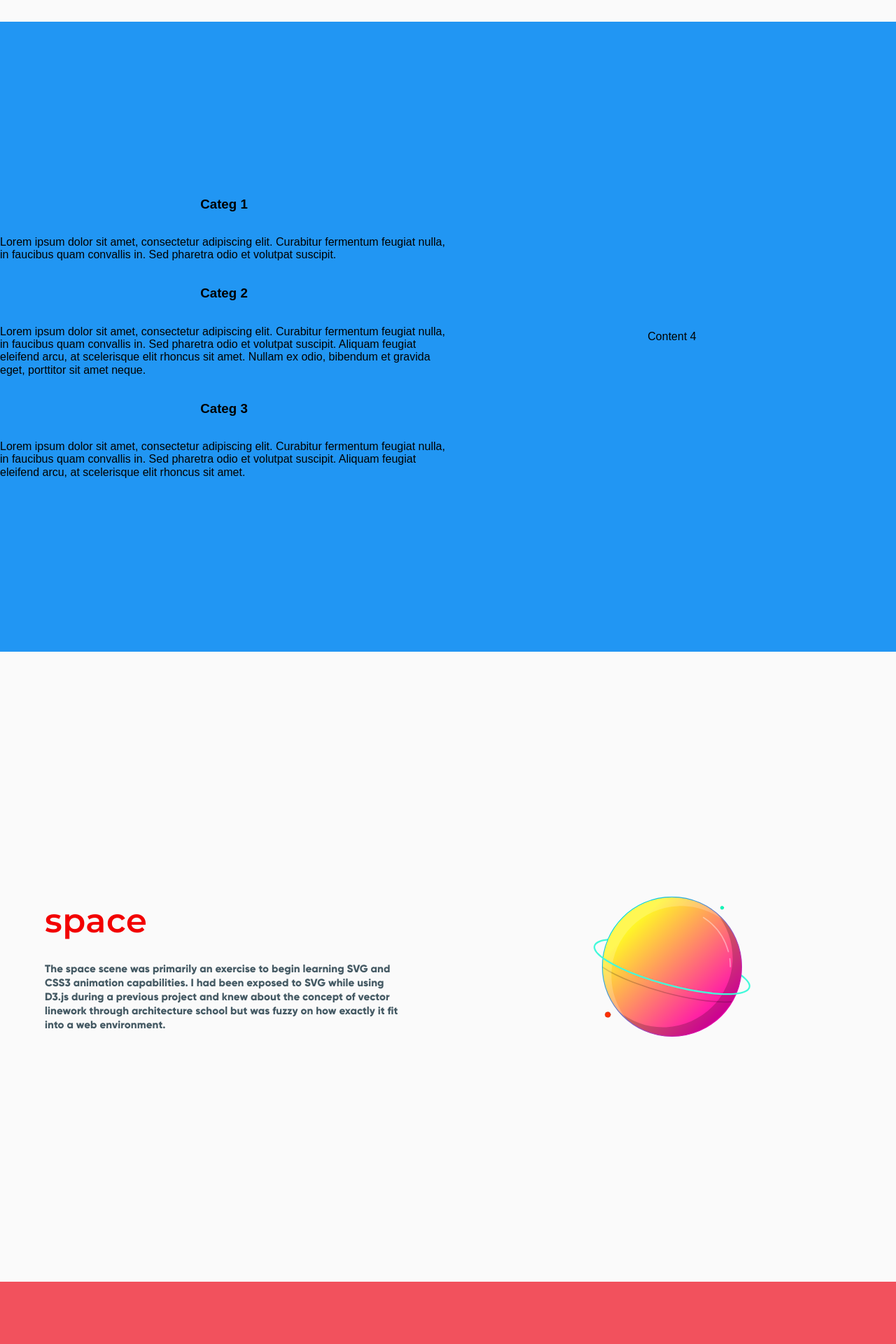
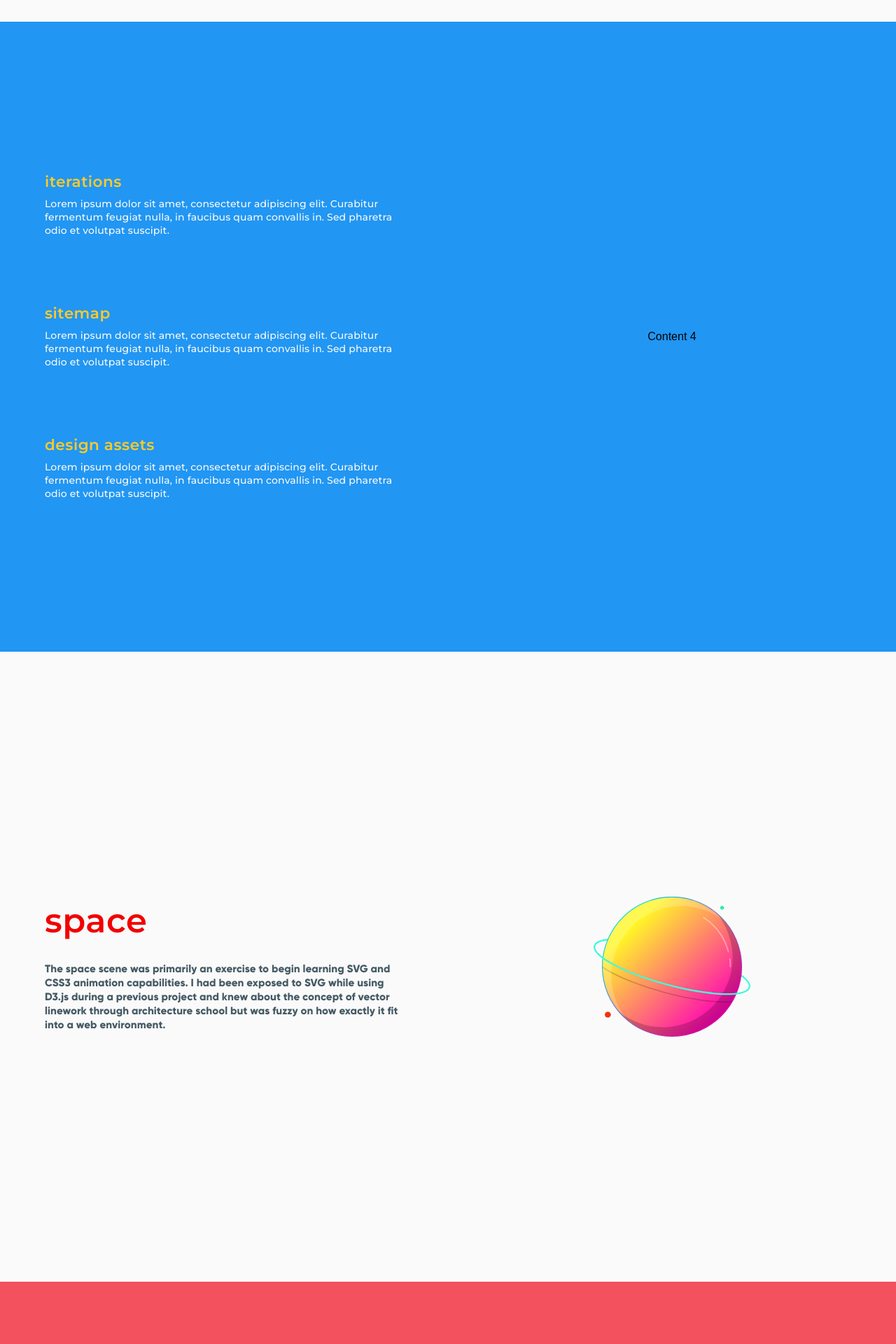
Before and after one commit to sayamkim/portfolio, a Jekyll site: the page built from design_pages/web.html, in a window 1280 px wide. Shown: the part 869-2789 px from the top of the page at 70% size. Built offline with Jekyll 4.4.1, drawn with Linux system fonts in a browser that asks for light colours; nearby versions of some CDN libraries; some of the changed text lies outside the part shown.

Commit message:
Continue layout and visual changes to design-web page.

```diff
--- a/assets/css/design_pages.css
+++ b/assets/css/design_pages.css
@@ -41,7 +41,7 @@
   height: 100%;
 }
 
-.design-title, .design-blurb {
+.design-title, .design-blurb, .sub-design-title, .sub-design-title-2, .sub-design-blurb {
   align-self: flex-start;
 }
 
@@ -70,6 +70,47 @@
   margin-bottom: 0px;
 }
 
+.sub-design-title {
+  font-family: "Montserrat", sans-serif;
+  font-size: 1.35rem;
+  font-weight: 700;
+  letter-spacing: .5px;
+  color: #FFCA28;
+  margin-left: 10%;
+  margin-right: 7%;
+  margin-top: 0px;
+  margin-bottom: 10px;
+}
+
+.sub-design-title-2 {
+  font-family: "Montserrat", sans-serif;
+  font-size: 1.35rem;
+  font-weight: 700;
+  letter-spacing: .5px;
+  color: #FFD45A;
+  margin-left: 10%;
+  margin-right: 7%;
+  margin-top: 0px;
+  margin-bottom: 10px;
+}
+
+.sub-design-blurb {
+  font-family: "Montserrat", sans-serif;
+  font-size: .875rem;
+  font-weight: 500;
+  line-height: 19px;
+  letter-spacing: 0.15px;
+  color: #FAFAFA;
+  margin-left: 10%;
+  margin-right: 10%;
+  margin-top: 0px;
+  margin-bottom: 15%;
+}
+
+.last {
+  margin-bottom: 0px;
+}
+
 .design-planet {
   position: absolute;
   display: block;
--- a/design_pages/web.html
+++ b/design_pages/web.html
@@ -124,17 +124,17 @@ bg: hp-bg
         </div>
         <div class="design-content design-bg-1">
           <div class="design-left">
-            <h3>Categ 1</h3>
-            <p>
+            <h3 class="sub-design-title">iterations</h3>
+            <p class="sub-design-blurb">
               Lorem ipsum dolor sit amet, consectetur adipiscing elit. Curabitur fermentum feugiat nulla, in faucibus quam convallis in. Sed pharetra odio et volutpat suscipit.
             </p>
-            <h3>Categ 2</h3>
-            <p>
-              Lorem ipsum dolor sit amet, consectetur adipiscing elit. Curabitur fermentum feugiat nulla, in faucibus quam convallis in. Sed pharetra odio et volutpat suscipit. Aliquam feugiat eleifend arcu, at scelerisque elit rhoncus sit amet. Nullam ex odio, bibendum et gravida eget, porttitor sit amet neque.
+            <h3 class="sub-design-title">sitemap</h3>
+            <p class="sub-design-blurb">
+              Lorem ipsum dolor sit amet, consectetur adipiscing elit. Curabitur fermentum feugiat nulla, in faucibus quam convallis in. Sed pharetra odio et volutpat suscipit.
             </p>
-            <h3>Categ 3</h3>
-            <p>
-              Lorem ipsum dolor sit amet, consectetur adipiscing elit. Curabitur fermentum feugiat nulla, in faucibus quam convallis in. Sed pharetra odio et volutpat suscipit. Aliquam feugiat eleifend arcu, at scelerisque elit rhoncus sit amet.
+            <h3 class="sub-design-title">design assets</h3>
+            <p class="sub-design-blurb last">
+              Lorem ipsum dolor sit amet, consectetur adipiscing elit. Curabitur fermentum feugiat nulla, in faucibus quam convallis in. Sed pharetra odio et volutpat suscipit.
             </p>
           </div>
           <div class="design-right">
@@ -195,7 +195,18 @@ bg: hp-bg
         </div>
         <div class="design-content design-bg-2">
           <div class="design-left">
-            <p>Content 3</p>
+            <h3 class="sub-design-title-2">iterations</h3>
+            <p class="sub-design-blurb">
+              Lorem ipsum dolor sit amet, consectetur adipiscing elit. Curabitur fermentum feugiat nulla, in faucibus quam convallis in. Sed pharetra odio et volutpat suscipit.
+            </p>
+            <h3 class="sub-design-title-2">animations</h3>
+            <p class="sub-design-blurb">
+              Lorem ipsum dolor sit amet, consectetur adipiscing elit. Curabitur fermentum feugiat nulla, in faucibus quam convallis in. Sed pharetra odio et volutpat suscipit.
+            </p>
+            <h3 class="sub-design-title-2">design assets</h3>
+            <p class="sub-design-blurb last">
+              Lorem ipsum dolor sit amet, consectetur adipiscing elit. Curabitur fermentum feugiat nulla, in faucibus quam convallis in. Sed pharetra odio et volutpat suscipit.
+            </p>
           </div>
           <div class="design-right">
             <p>Content 4</p>
```
Also changed, not shown: assets/img/combo-logo_alt_opt.svg (deleted), assets/img/design_collage_2_opt.svg (deleted), assets/img/design_collage_3_opt.svg (deleted), assets/img/design_planet_opt.svg (deleted).
